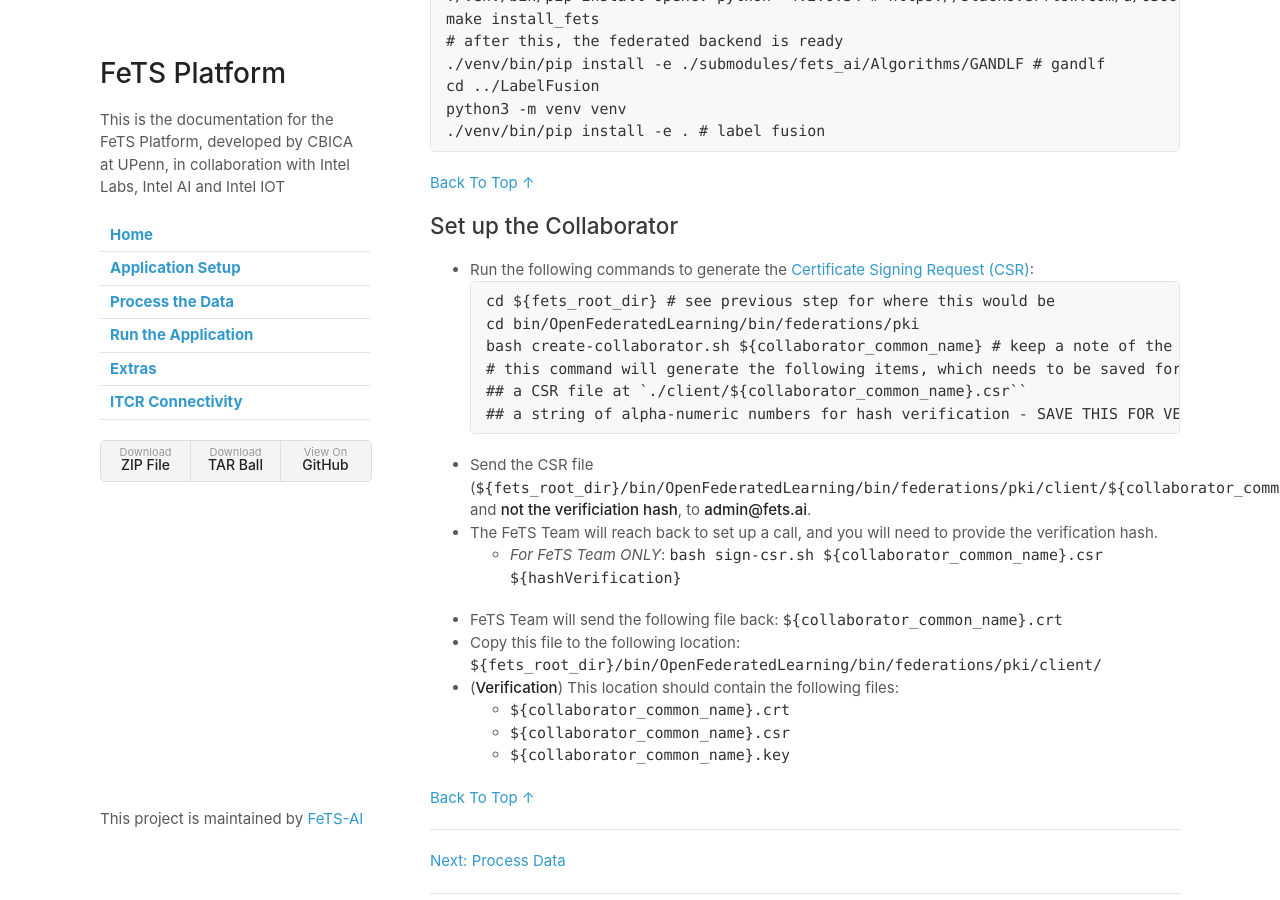
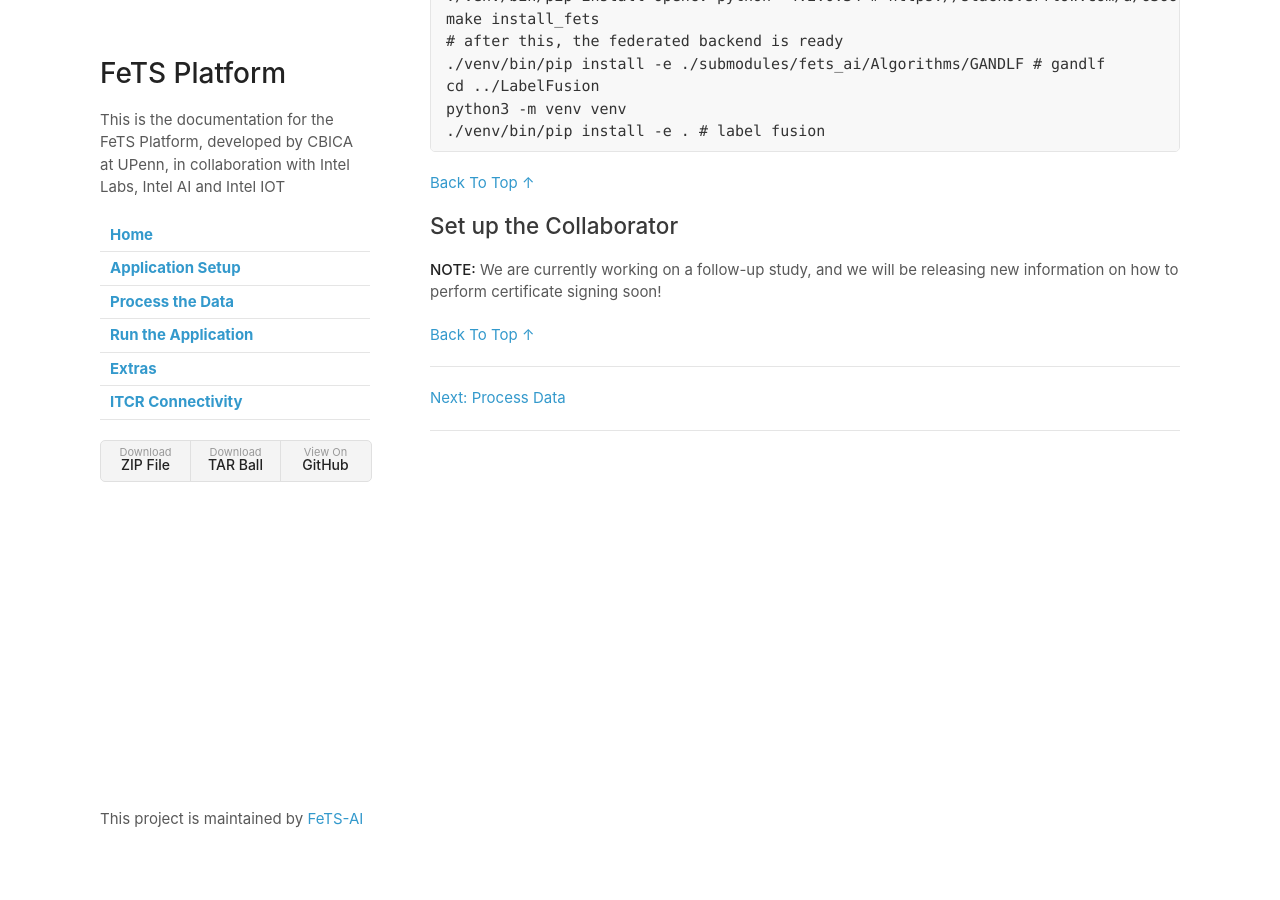
Before and after one commit to FeTS-AI/Front-End, a Jekyll site: the page built from docs/setup.md, in a window 1280 px wide and 900 px high, scrolled down 3550 px. Built offline with Jekyll 4.4.1, drawn with Linux system fonts in a browser that asks for light colours; our own code applies the rules of GitHub Pages for plain Markdown files.

Commit message:
Update setup.md

````diff
--- a/docs/setup.md
+++ b/docs/setup.md
@@ -146,25 +146,7 @@
 
 ## Set up the Collaborator
 
-- Run the following commands to generate the [Certificate Signing Request (CSR)](https://en.wikipedia.org/wiki/Certificate_signing_request):
-```bash
-cd ${fets_root_dir} # see previous step for where this would be
-cd bin/OpenFederatedLearning/bin/federations/pki
-bash create-collaborator.sh ${collaborator_common_name} # keep a note of the ${collaborator_common_name}, as it will be used for authentication and to send/receive jobs to/from the aggregator at UPenn
-# this command will generate the following items, which needs to be saved for collaborator verification:
-## a CSR file at `./client/${collaborator_common_name}.csr``
-## a string of alpha-numeric numbers for hash verification - SAVE THIS FOR VERIFICATION!!
-```
-
-- Send the CSR file (`${fets_root_dir}/bin/OpenFederatedLearning/bin/federations/pki/client/${collaborator_common_name}.csr`), and **not the verificiation hash**, to **admin@fets.ai**.
-- The FeTS Team will reach back to set up a call, and you will need to provide the verification hash.
-  - *For FeTS Team ONLY*: `bash sign-csr.sh ${collaborator_common_name}.csr ${hashVerification}`
-- FeTS Team will send the following file back: `${collaborator_common_name}.crt`
-- Copy this file to the following location: `${fets_root_dir}/bin/OpenFederatedLearning/bin/federations/pki/client/`
-- (**Verification**) This location should contain the following files:
-  - `${collaborator_common_name}.crt`
-  - `${collaborator_common_name}.csr`
-  - `${collaborator_common_name}.key`
+**NOTE:** We are currently working on a follow-up study, and we will be releasing new information on how to perform certificate signing soon!
 
 [Back To Top &uarr;](#table-of-contents)
 
````
